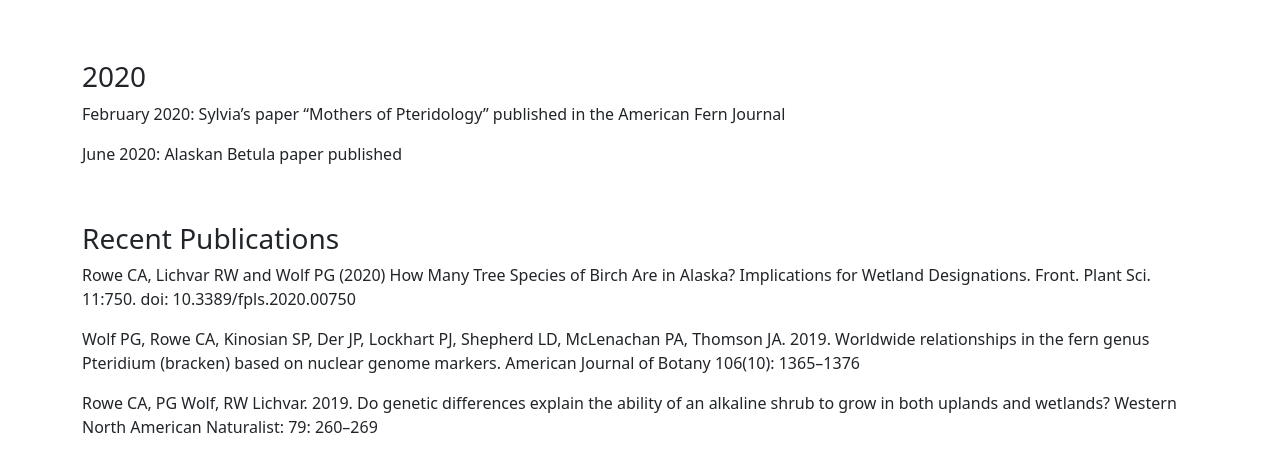
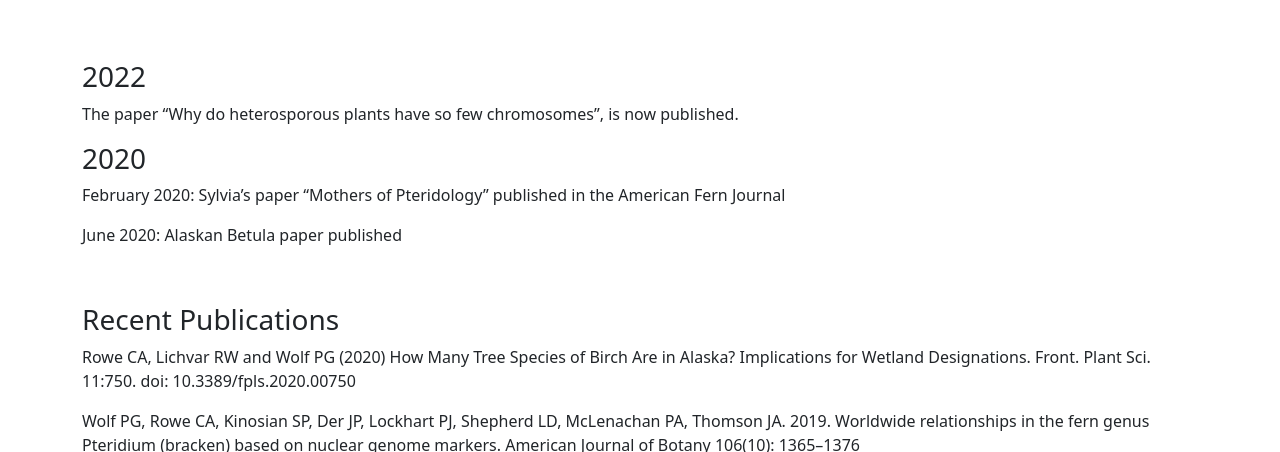
Before and after one commit to Wolflab/Wolflab.github.io, a Jekyll site: the page built from news.md, in a window 1280 px wide and 900 px high, cut to the strip 448-900 px from the top of the window. Built offline with Jekyll 4.4.1, drawn with Linux system fonts in a browser that asks for light colours.

Commit message:
Update from Forestry.io Rijan Dhakal updated news.md

```diff
--- a/news.md
+++ b/news.md
@@ -2,7 +2,11 @@
 layout: general
 title: News
 background: https://paulwolflab.com/wp-content/uploads/2019/10/Hymenophyllum-myriocarpum-by-Michael-Sundue.jpg
+
 ---
+### 2022
+
+The paper "Why do heterosporous plants have so few chromosomes", is now published.
 
 ### 2020
 
```
